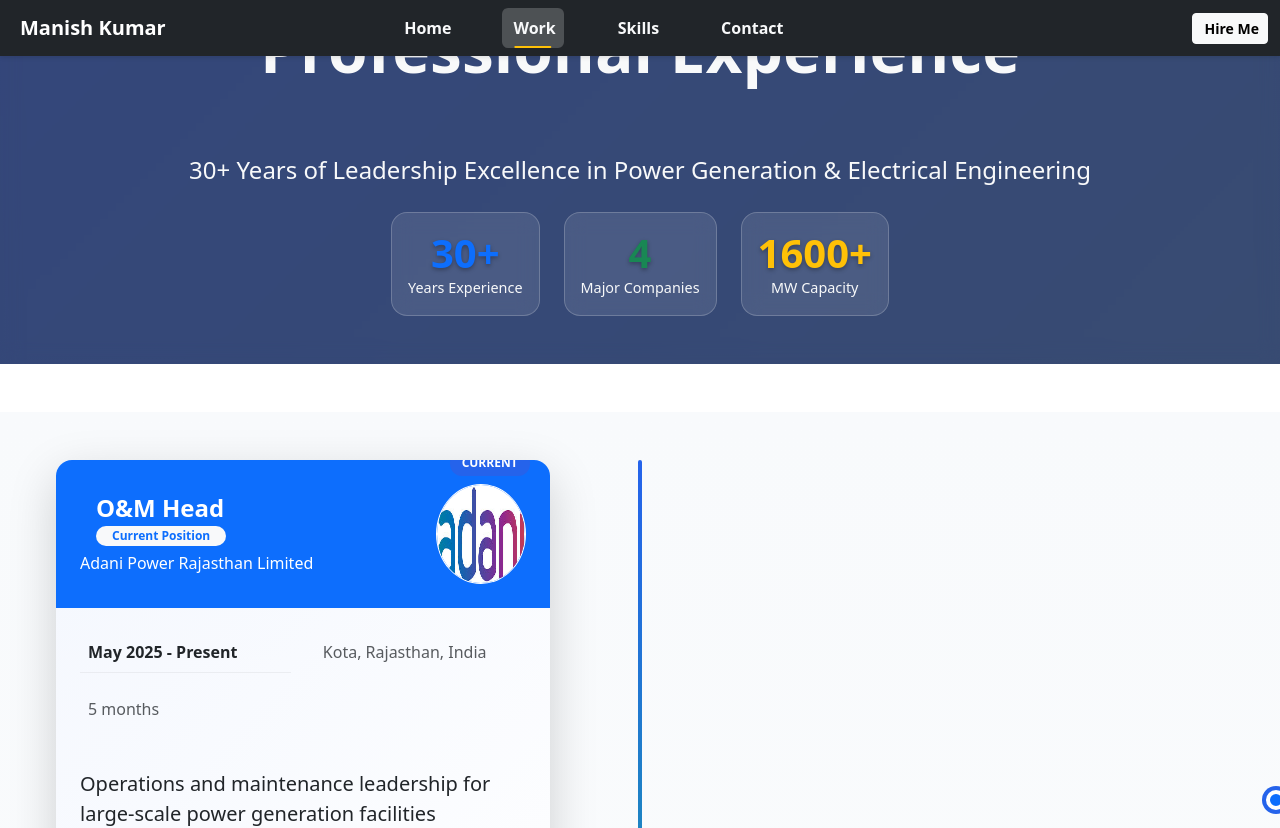
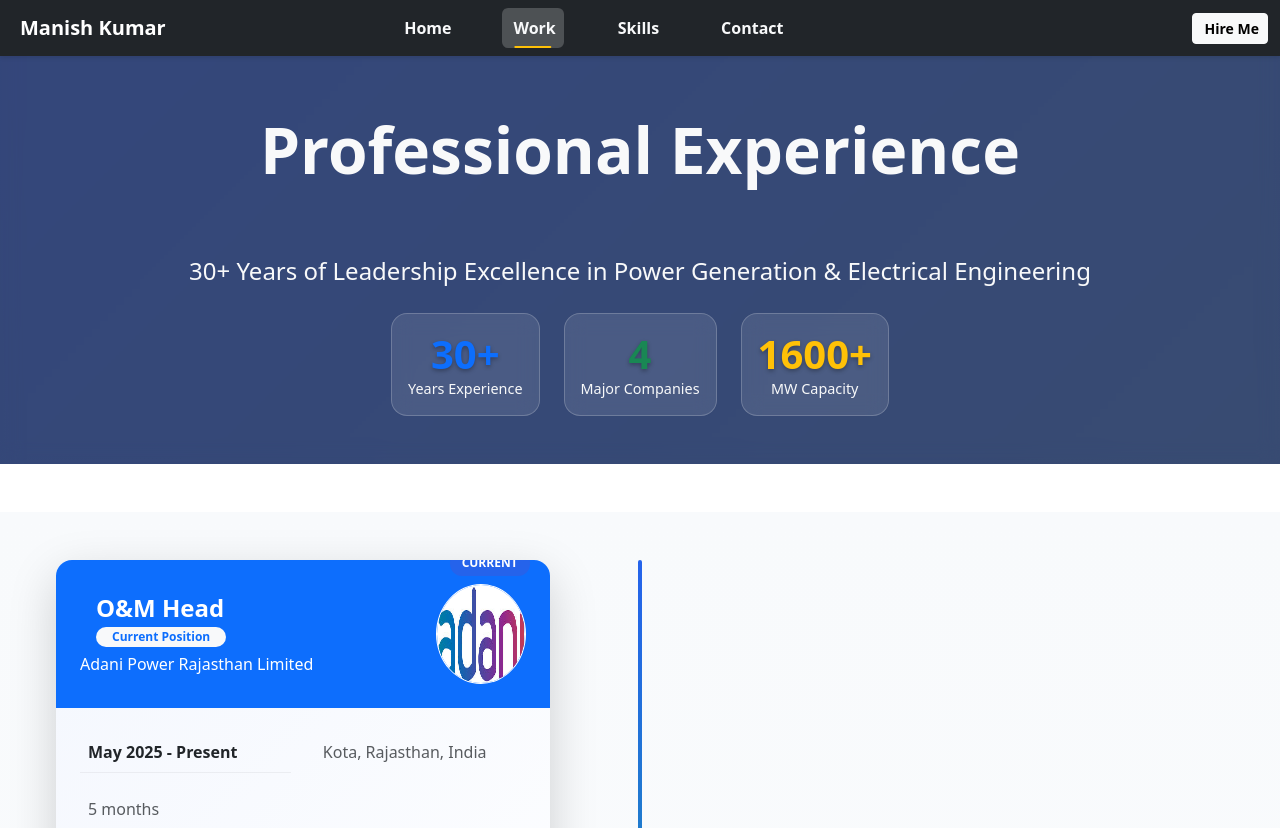
Before and after one commit to Kar7avya/ManishPortfolio, a React (Create React App) app in the folder frontend/: page /Work in a window 1280 px wide. Shown: the top 828 px of the page. Built offline with nearby package versions, Linux system fonts and the light colour scheme; a web font is replaced by a local one.

Commit message:
Update project.css

```diff
--- a/frontend/src/styles/project.css
+++ b/frontend/src/styles/project.css
@@ -25,7 +25,7 @@
   color: white;
   position: relative;
   overflow: hidden;
-  margin-top: -5.3rem;
+  margin-top: 1rem;
 }
 
 .work-header::before {
```
